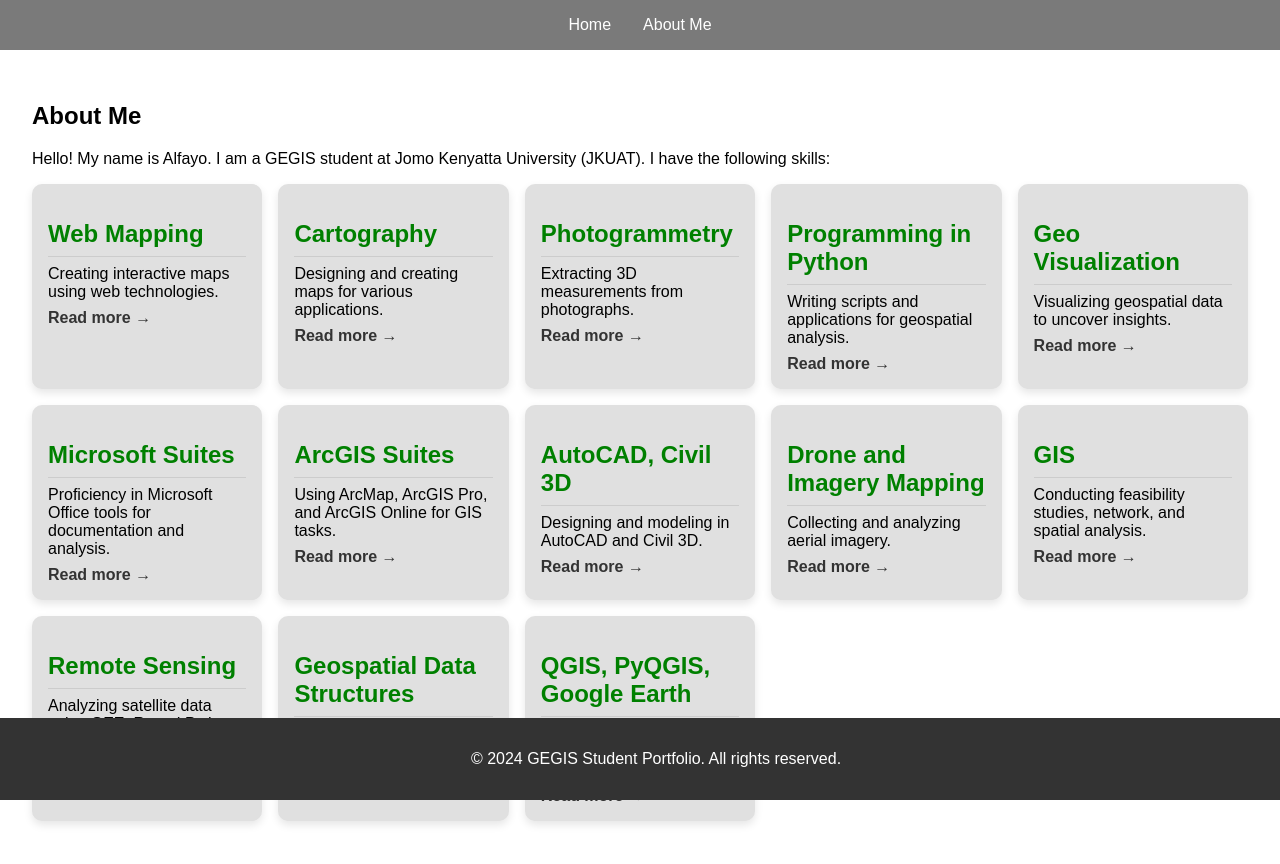
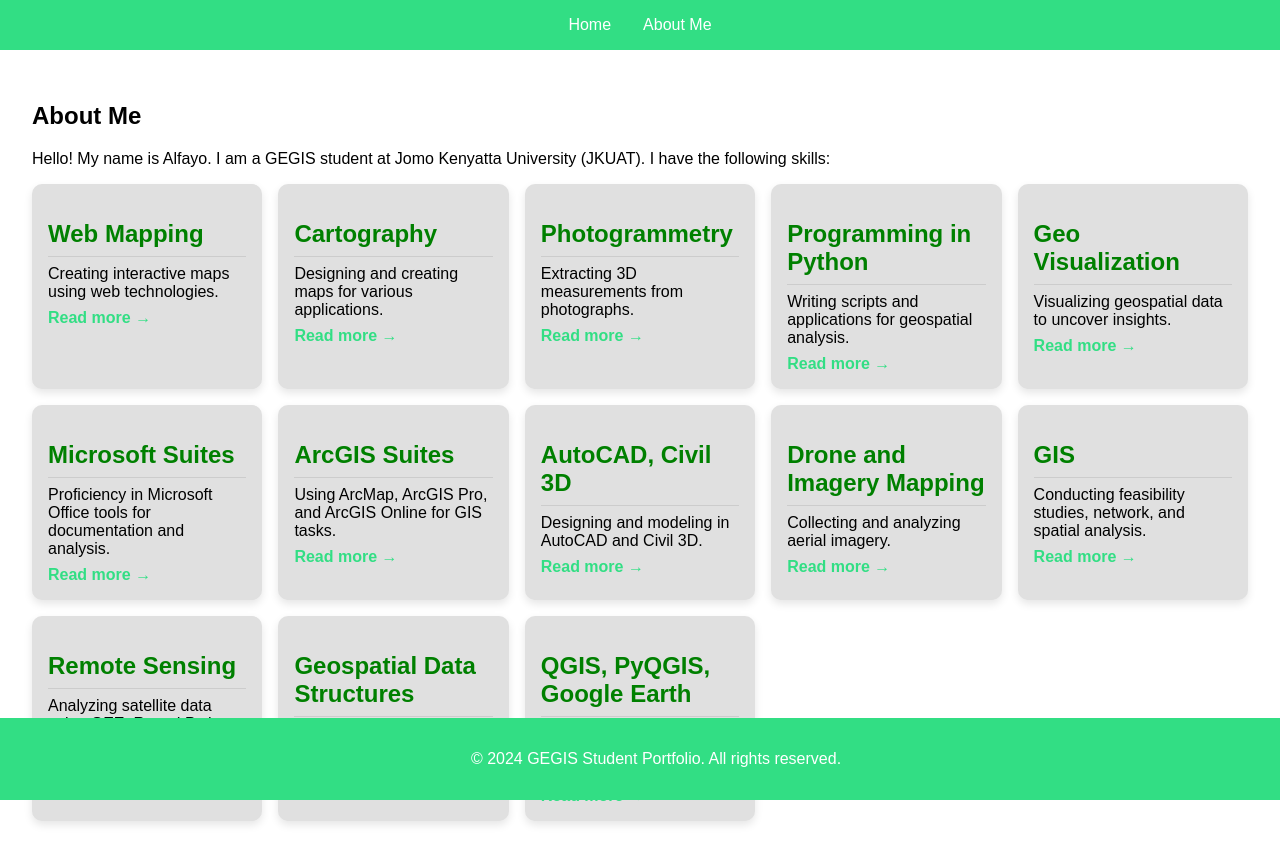
Before and after one commit to Omayio1/assignment1, a plain HTML site: page about.html in a window 1280 px wide. Drawn offline with Linux system fonts and the light colour scheme.

Commit message:
Update styles.css

```diff
--- a/styles.css
+++ b/styles.css
@@ -6,7 +6,7 @@ body {
 }
 
 header {
-  background-color: #333333a6;
+  background-color: #32de84;
   padding: 1rem;
 }
 
@@ -57,7 +57,7 @@ section {
 
 button {
   padding: 0.5rem 1rem;
-  background-color: #333;
+  background-color: #32de84;
   color: white;
   border: none;
   cursor: pointer;
@@ -65,7 +65,7 @@ button {
 }
 
 button:hover {
-  background-color: #555;
+  background-color:#239b5c;
 }
 
 #location-details,
@@ -124,7 +124,7 @@ button:hover {
 }
 
 footer {
-  background-color: #333;
+  background-color: #32de84;
   color: white;
   text-align: center;
   padding: 1rem;
@@ -165,7 +165,7 @@ footer {
 
 .skill-box a {
   display: block;
-  color: #333;
+  color: #32de84;
   text-decoration: none;
   font-weight: bold;
   margin-top: 0.5rem;
```
